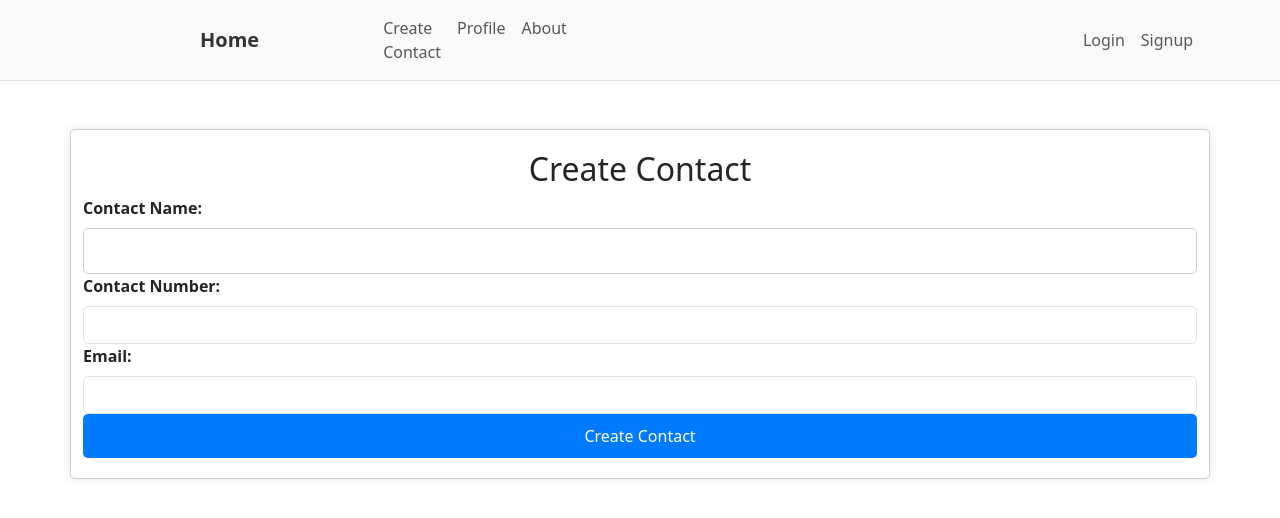
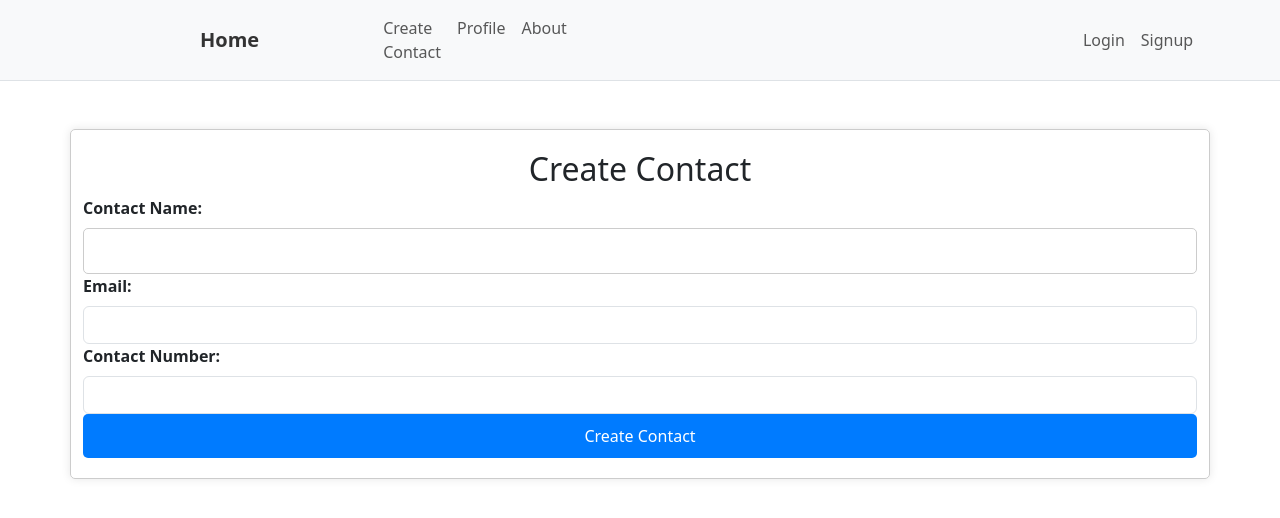
Before and after one commit to senurawicki/MyContactsFrontend, a React (Vite) app: page /contacts in a window 1280 px wide. Shown: the top 518 px of the page. Built offline with nearby package versions, Linux system fonts and the light colour scheme.

Commit message:
some small changes

```diff
--- a/src/App.jsx
+++ b/src/App.jsx
@@ -24,7 +24,7 @@ function App() {
           <Route path="/profile" element={<Profile />} />
           <Route path="/contacts" element={<CreateContact />} />
           <Route path="/savedcontacts" element={<SavedContacts />} />
-          <Route path="/contacts/:_id" element={<EditContact />} />
+          <Route path="/editContact/:_id" element={<EditContact />} />
           <Route path="/about" element={<About />} />
         </Routes>
       </div>
--- a/src/components/createContact.jsx
+++ b/src/components/createContact.jsx
@@ -26,7 +26,7 @@ function CreateContact() {
   const handleSubmit = async (e) => {
     e.preventDefault();
     try {
-      const response = await fetch(`http://localhost:5001/api/user/register`, {
+      const response = await fetch(`http://localhost:5001/api/contacts`, {
         method: 'POST',
         headers: {
           'Content-Type': 'application/json'
@@ -42,9 +42,9 @@ function CreateContact() {
     // You can also reset the form fields after submission if needed
     setFormData({
       name: '',
-      phone: '',
-      email: ''
-      // password: ''
+      email: '',
+      phone: ''
+
     });
   };
 
@@ -57,16 +57,17 @@ function CreateContact() {
           <Form.Label>Contact Name:</Form.Label>
           <FormControl type="text" id="name" name="name" value={formData.name} onChange={handleChange} required />
         </FormGroup>
+        <FormGroup>
+          <Form.Label>Email:</Form.Label>
+          <FormControl type="email" id="email" name="email" value={formData.email} onChange={handleChange} required />
+        </FormGroup>
 
         <FormGroup>
           <Form.Label>Contact Number:</Form.Label>
           <FormControl type="tel" id="phone" name="phone" value={formData.phone} onChange={handleChange} required />
         </FormGroup>
 
-        <FormGroup>
-          <Form.Label>Email:</Form.Label>
-          <FormControl type="email" id="email" name="email" value={formData.email} onChange={handleChange} required />
-        </FormGroup>
+
 
         <Button type="submit" variant="primary">Create Contact</Button>
       </Form>
--- a/src/components/savedContacts.jsx
+++ b/src/components/savedContacts.jsx
@@ -41,7 +41,7 @@ function SavedContacts() {
 
   const handleEdit = () => {
     // Redirect to the edit contact page
-    navigate(`/contacts/${id}`);
+    navigate(`/editContact/${id}`);
   };
 
   const handleDelete = async (contactId) => {
```
